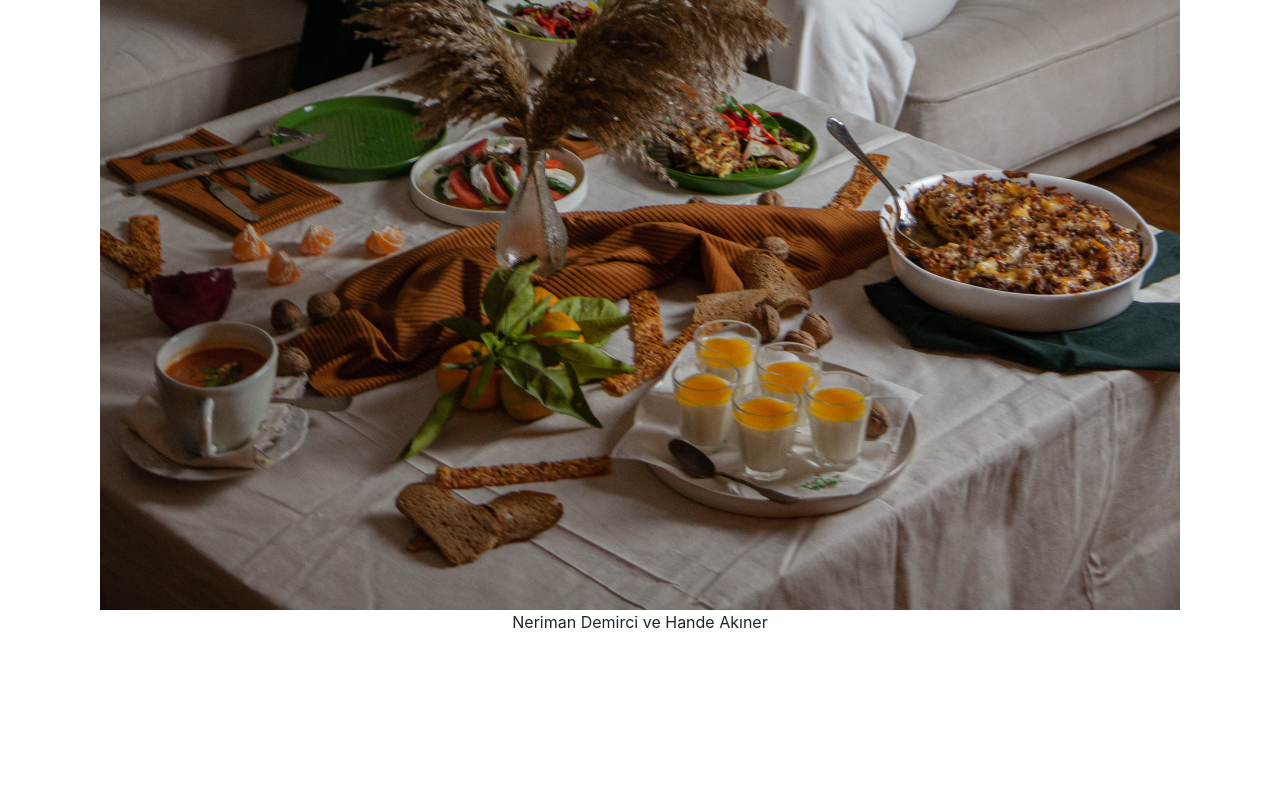
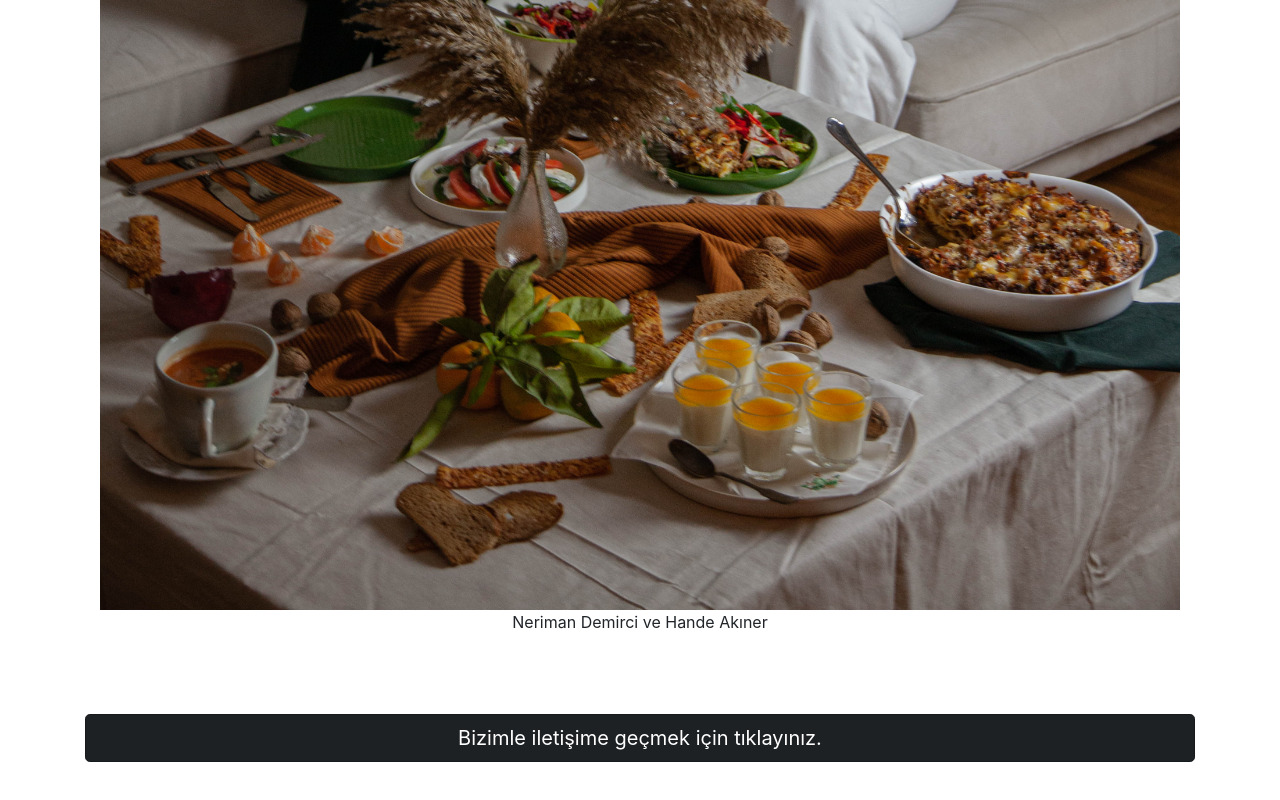
Before and after one commit to mertakiner/dowdys, a React (Create React App) app: page / in a window 1280 px wide. Shown: the part 3403-4203 px from the top of the page. Before the commit the page ends 4117 px from the top, so only its background shows below. Built offline with nearby package versions, Linux system fonts and the light colour scheme.

Commit message:
iletişim

```diff
--- a/src/components/pages/Main.js
+++ b/src/components/pages/Main.js
@@ -69,6 +69,8 @@ class Main extends Component {
           <img src={hakkinda} className="card-img-top" alt="..." />
           <p className="card-text text-center">Neriman Demirci ve Hande Akıner</p>
         </div>
+        {/* İletişim */}
+        <a href="https://mert547680.typeform.com/to/JbkIG9qp" class="btn btn-dark btn-lg active btn-block button" role="button" aria-pressed="true">Bizimle iletişime geçmek için tıklayınız.</a>
       </div>
     );
   }
--- a/src/components/styles/Main.css
+++ b/src/components/styles/Main.css
@@ -22,6 +22,10 @@
     margin-bottom: 10vh;
 }
 
+.button {
+    margin-bottom: 15vh;
+}
+
 .text-secondary {
     font-size: 12px;
 }
```
